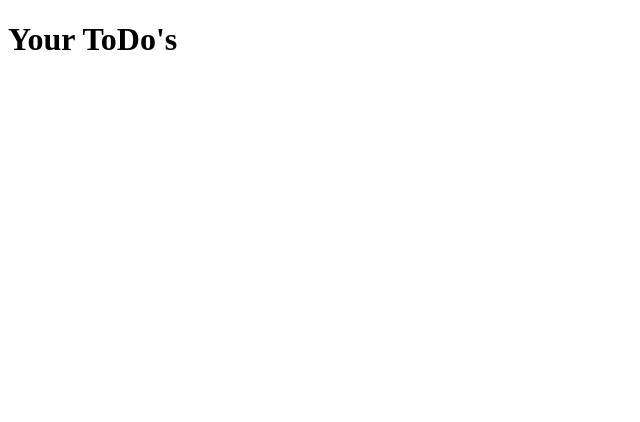
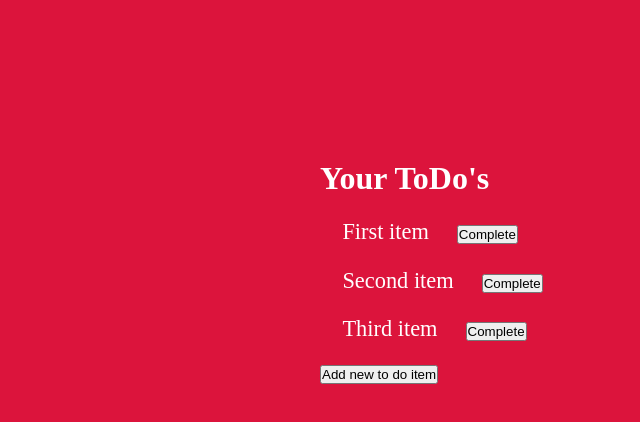
Before and after one commit to OleksaDub/To-do-app, a plain HTML site: page index.html in a window 1280 px wide. Shown: the whole page, without its empty margins (0-640 px from the left). Drawn offline with Linux system fonts and the light colour scheme.

Commit message:
UI Beginning

```diff
--- a/index.html
+++ b/index.html
@@ -8,10 +8,16 @@
     <title>To-Do App</title>
 </head>
 <body>
-    <h1>Your ToDo's</h1>
+    <div class="container">
+        <h1>Your ToDo's</h1>
 
-    <div id="todos">
-        <ul></ul>
+        <div id="todos">
+            <ul>First item <span> <button>Complete</button> </span></ul>
+            <ul>Second item <span> <button>Complete</button> </span></ul>
+            <ul>Third item <span> <button>Complete</button> </span></ul>
+        </div>
+
+        <button>Add new to do item</button>
     </div>
 
     <script src="script.js"></script>
--- a/style.css
+++ b/style.css
@@ -0,0 +1,24 @@
+*{
+    margin: 0;
+    padding: 0;
+    box-sizing: border-box;
+}
+
+body{
+    background-color: crimson;
+    color: white;
+}
+
+.container{
+    width: 50%;
+    margin: 20vh auto;
+}
+
+#todos ul{
+    margin: 1em;
+    font-size: 1.4em;
+}
+
+#todos ul span{
+    padding-left: 1em;
+}
```
